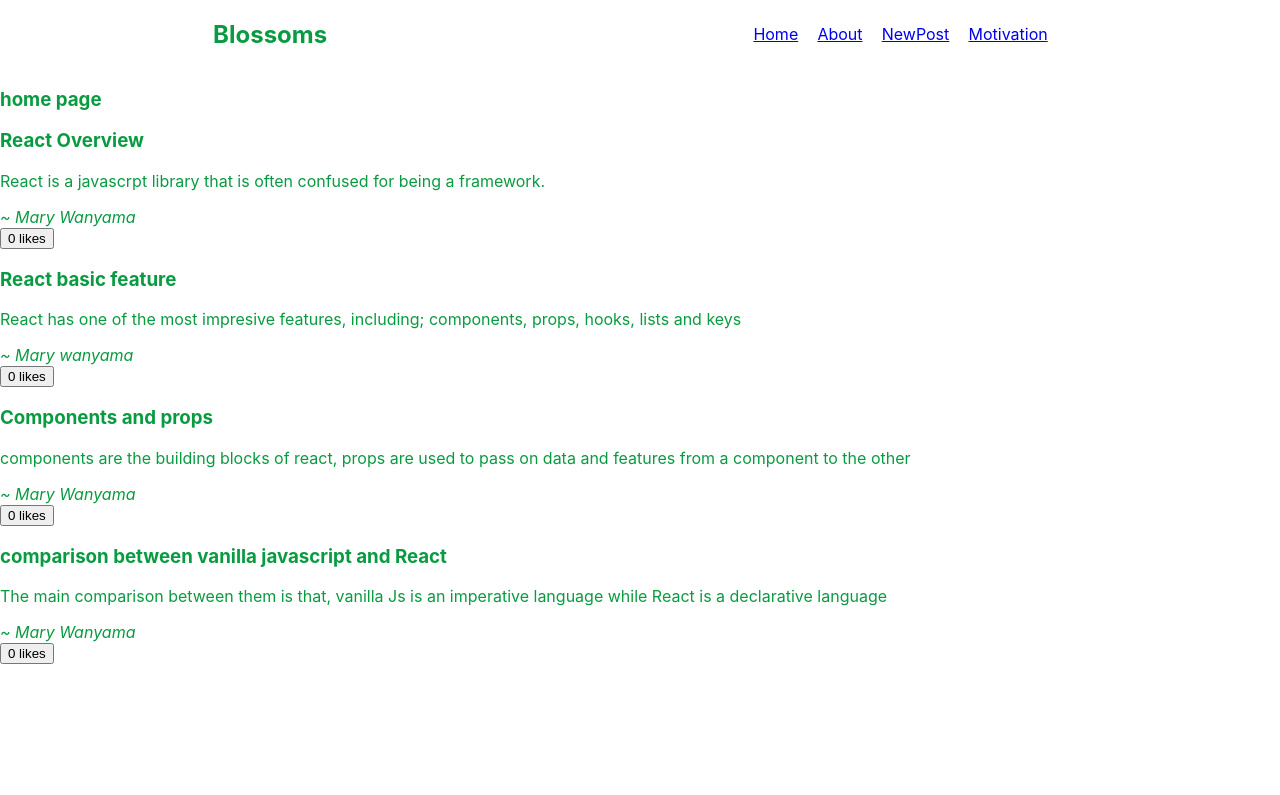
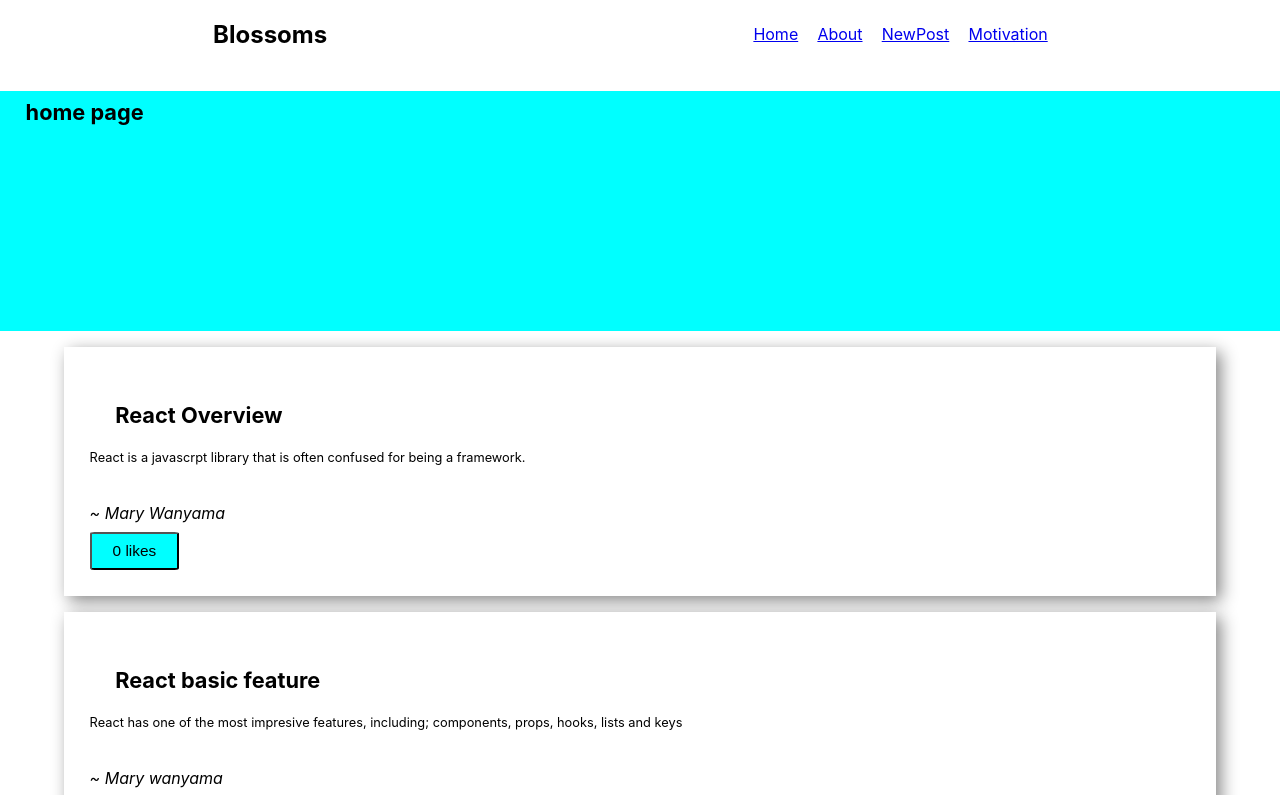
Before and after one commit to Mary-Wanyama/blossoms, a React (Create React App) app: page / in a window 1280 px wide. Shown: the top 795 px of the page. Built offline with nearby package versions, Linux system fonts and the light colour scheme.

Commit message:
This commit adds styling to the homepage

```diff
--- a/src/App.css
+++ b/src/App.css
@@ -1,6 +1,3 @@
 .App{
-    color: rgb(9, 155, 65);
+    color: black;
 }
-.card{
-    box-shadow: 1vw, 1vw, 0.1em black;
-}
--- /dev/null
+++ b/src/Components/Home.css
@@ -0,0 +1,38 @@
+.card{
+    background-color: white;
+    box-shadow: 0.4vw 0.4vw 1em #888888;
+    margin-left: 5vw;
+    margin-right: 5vw;
+    min-height: 20vh;
+    max-height: fit-content;
+    padding: 2vw;
+    margin-top: 2vh;
+    margin-bottom: 2vh;
+}
+h3{
+    font-size: 1.7vw;
+    padding-top: 1vh;
+    padding-left: 2vw;
+
+}
+
+p{
+    font-size: 1vw;
+    padding-bottom: 2vw;
+}
+.home{
+    background-color: white;
+}
+button{
+    margin-top: 0.7vw;
+    background-color: aqua;
+    width: 7vw;
+    height: 3vw;
+    padding: 0.5vw;
+    font-size: 1.2vw;
+    border-radius: 5%;
+}
+.homediv{
+    height: 30vh;
+    background-color: aqua;
+}
--- a/src/Components/Home.js
+++ b/src/Components/Home.js
@@ -1,4 +1,5 @@
 import React, { useState } from 'react';
+import './Home.css'
 
 function Home() {
 
@@ -36,7 +37,10 @@ function Home() {
 
     return(
         <div className='home'>
+            <div className='homediv'>
             <h3>home page</h3>
+            </div>
+
 
              {data.map((blogs)=>(
                 <div key={blogs.id} className='card'>
```
